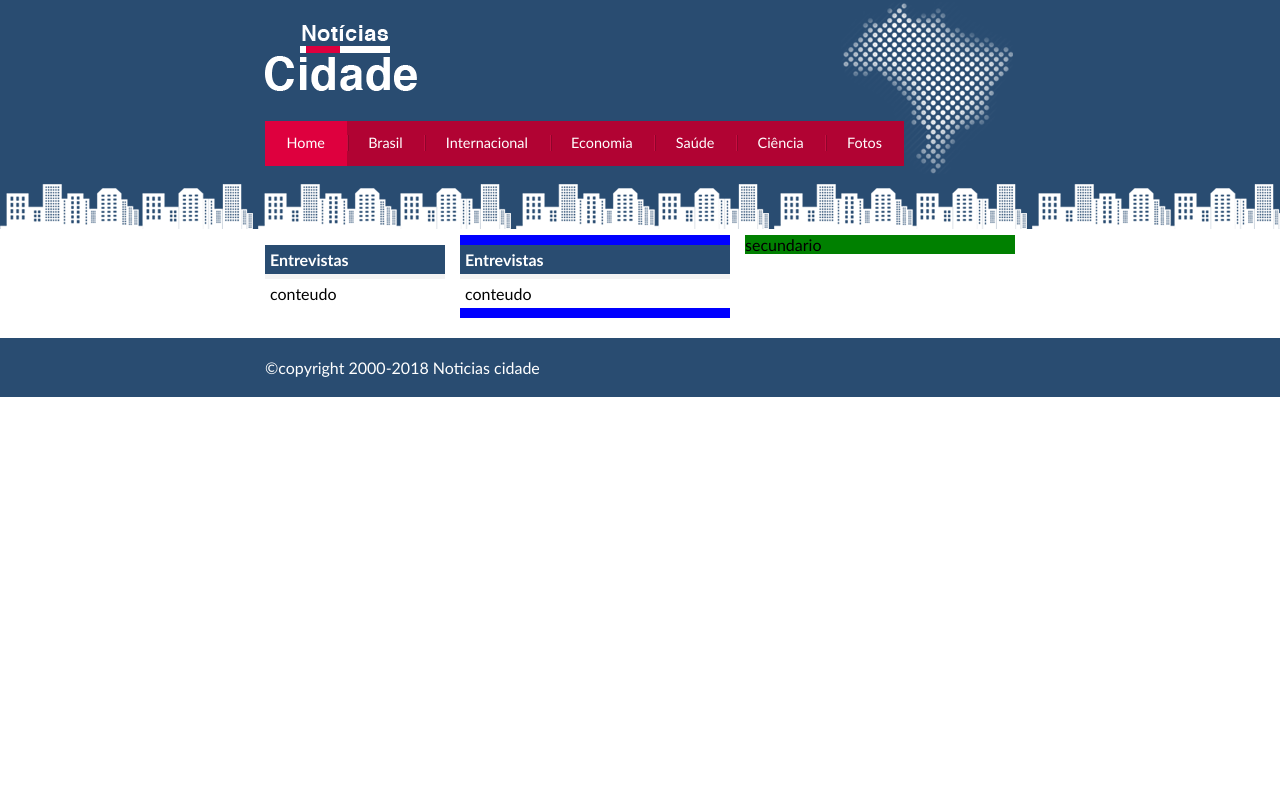
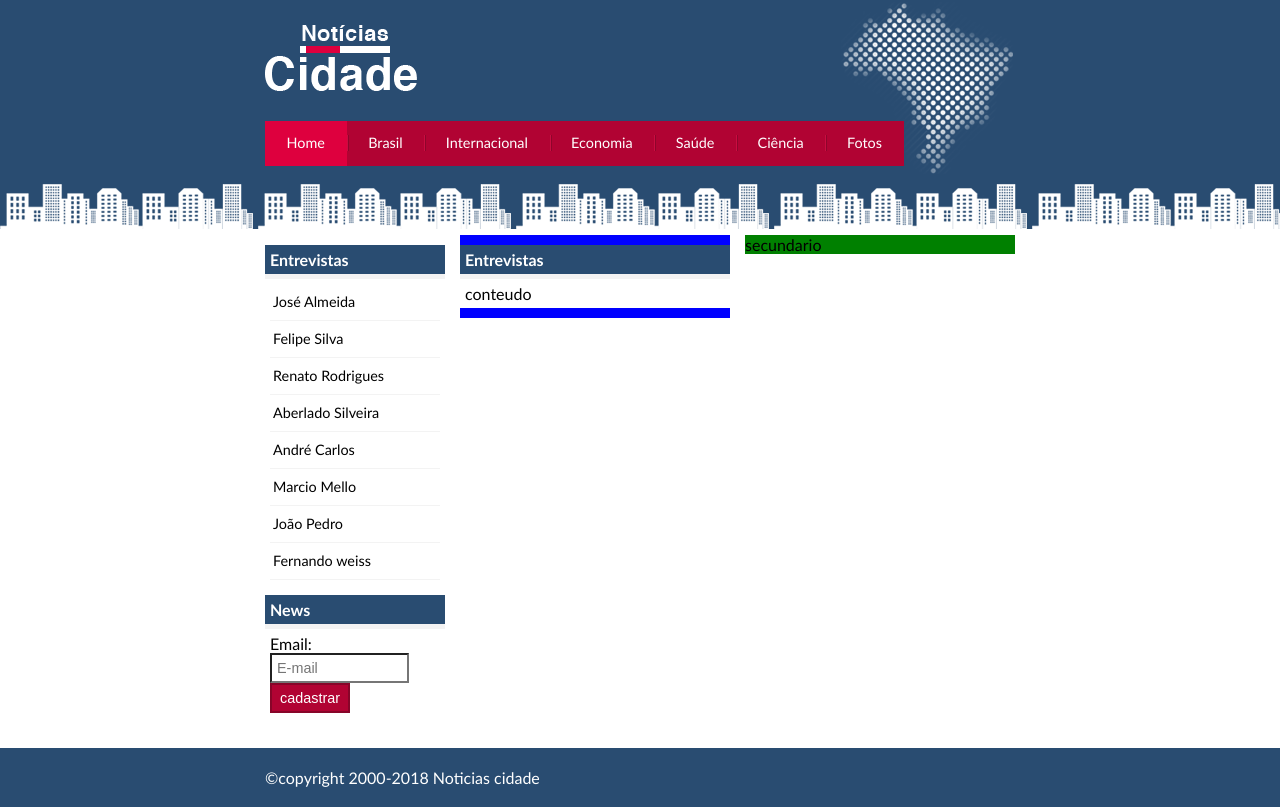
Before and after one commit to Ilmo10/css-e-html, a plain HTML site: page index.html in a window 1280 px wide. Drawn offline with Linux system fonts and the light colour scheme.

Commit message:
atualização

```diff
--- a/estilo.css
+++ b/estilo.css
@@ -122,8 +122,41 @@ h2{
 
 }
 
+/* Formatar menus lateral*/
 
+#lateral ul a {
+     font-size: 0.9em;
+     padding: 3px;
+     display: block;
+     line-height: 30px;
+     color: #000;
+     text-decoration: none;
+     border-bottom: 1px solid #f3f3f3;
+}
 
+#lateral ul a:hover{
+    background:  #f9f9f9 url(imagens/marcador.png) no-repeat left center;
+    color: #a1a1a1;
+    padding-left: 20px;
+}
+
+label{
+    display: block;
+    cursor: pointer;
+}
+input{
+    padding: 5px;
+    width: 125px;
+    font-size: 0.9em;
+    background-color: #fff;
+}
+input.submit {
+    width: 80px;
+    color: #fff;
+    background-color: #b10333;
+    border: 2px solid #870529;
+
+}
 
 
 /*rodape*/
--- a/index.html
+++ b/index.html
@@ -42,7 +42,31 @@
                 <div class="caixa">
                     <h2>Entrevistas</h2>
                     <div class="caixa-conteudo">
-                        conteudo
+                        <ul>
+                            <li><a href="">José Almeida</a></li>
+                            <li><a href="">Felipe Silva</a></li>
+                            <li><a href="">Renato Rodrigues</a></li>
+                            <li><a href="">Aberlado Silveira</a></li>
+                            <li><a href="">André Carlos</a></li>
+                            <li><a href="">Marcio Mello</a></li>
+                            <li><a href="">João Pedro</a></li>
+                            <li><a href="">Fernando weiss</a></li>
+                        </ul>
+                    </div>
+                </div>
+
+                <div class="caixa">
+                    <h2>News</h2>
+                    <div class="caixa-conteudo">
+                        <form>
+                            <div>
+                              <label for="email">Email:</label>
+                              <input type="text" name="email" id="email" placeholder="E-mail">
+                            </div>
+                            <div>
+                                <input class="submit" type="submit" value="cadastrar">
+                            </div>
+                        </form>
                     </div>
                 </div>
             </div><!--fim lateral-->
```
